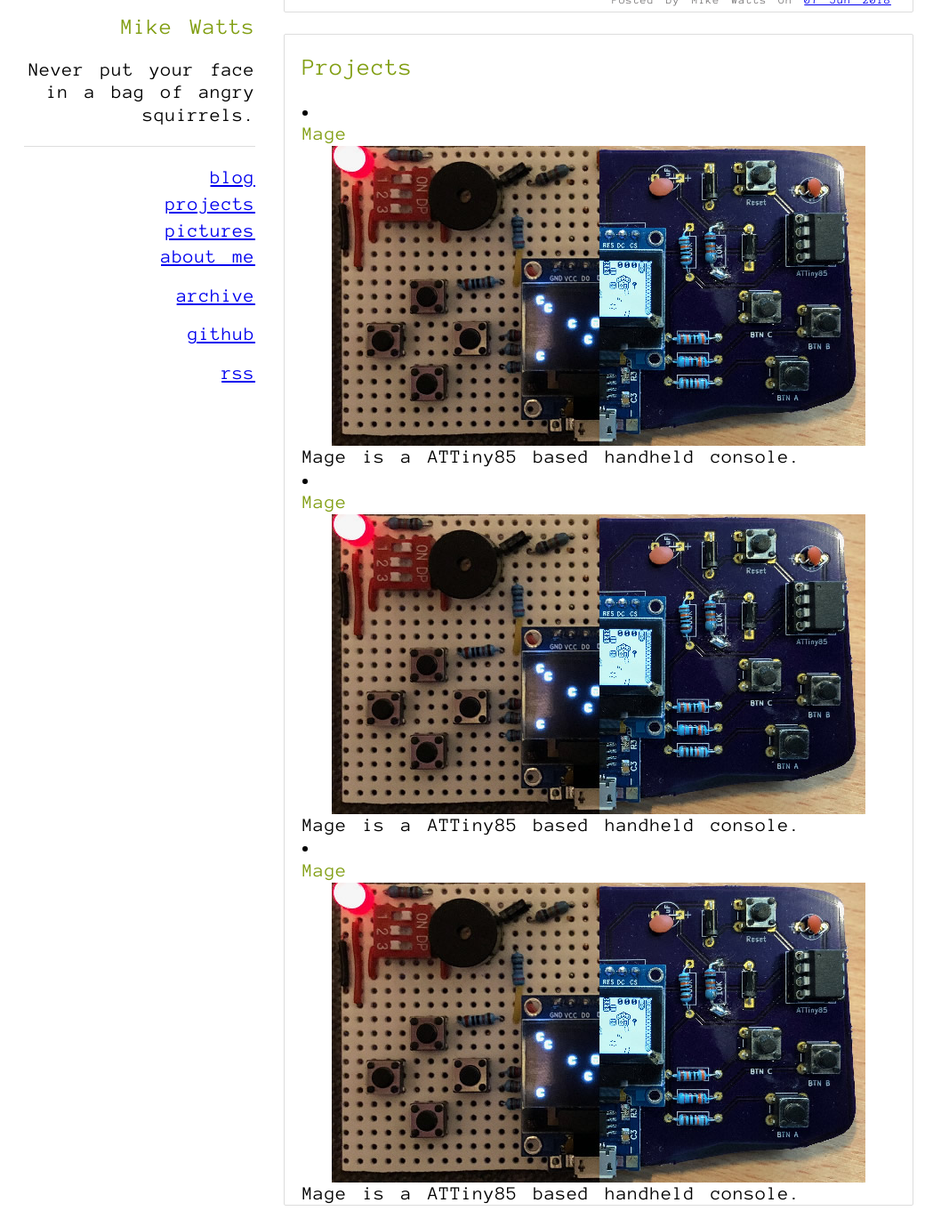
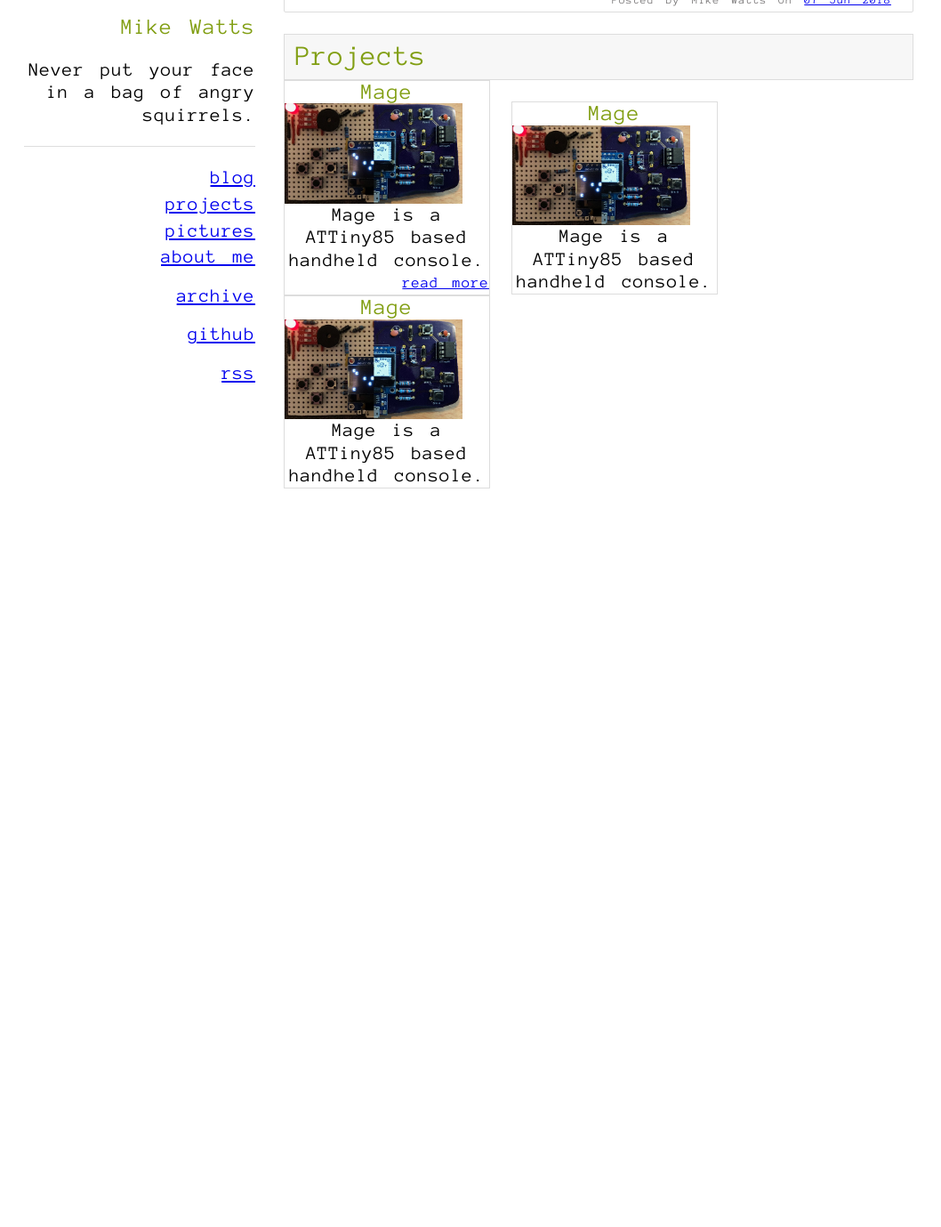
Before and after one commit to MalphasWats/MalphasWats.github.io, a Jekyll site: the page built from new_index.html, in a window 1280 px wide, cut to the strip 334-1713 px from the top of the page. Shown: the whole strip at 89% size, without its empty margins (113-1171 px from the left). Built offline with Jekyll 4.4.1, drawn with Linux system fonts in a browser that asks for light colours; after the commit the page ends 900 px from its top, so only the background shows below that.

Commit message:
projects section

```diff
--- a/new_index.html
+++ b/new_index.html
@@ -27,12 +27,13 @@ title: Home
 {% endif %}
 {% endfor %}
 
-<article class="projects">
-<h2>Projects</h2>
+<section id="projects">
+<h1>Projects</h1>
 <ul>
 <li>
     <h3>Mage</h3>
-    <p><img src="/files/2018-06-07-mage/mage.jpg"> Mage is a ATTiny85 based handheld console.</p>
+    <p><img src="/files/2018-06-07-mage/mage.jpg"> Mage is a ATTiny85 based handheld console.
+    <a class="read_more" href="#"> read more</a></p>
 </li>
 <li>
     <h3>Mage</h3>
@@ -43,4 +44,4 @@ title: Home
     <p><img src="/files/2018-06-07-mage/mage.jpg"> Mage is a ATTiny85 based handheld console.</p>
 </li>
 </ul>
-</article>
+</section>
--- a/style/subdimension.css
+++ b/style/subdimension.css
@@ -254,10 +254,44 @@ article.home img
     margin:0px 12px 12px 0px;
 }
 
-article.home a.read_more
+a.read_more
 {
     display:block;
     text-align: right;
 
     font-size: 80%;
 }
+
+section#projects h1
+{
+	font-size: 24pt;
+
+	background-color:#f7f7f7;
+	border:1px solid #ddd;
+	margin:0px;
+	padding:12px;
+}
+
+section#projects ul
+{
+    list-style-type: none;
+}
+
+section#projects ul li
+{
+    display:inline-block;
+    width:230px;
+    border:1px solid #ddd;
+    margin-right: 6px;
+}
+
+section#projects ul li img
+{
+    max-width: 200px;
+    display: block;
+}
+
+section#projects ul li p, section#projects ul li h3
+{
+    text-align:center;
+}
```
